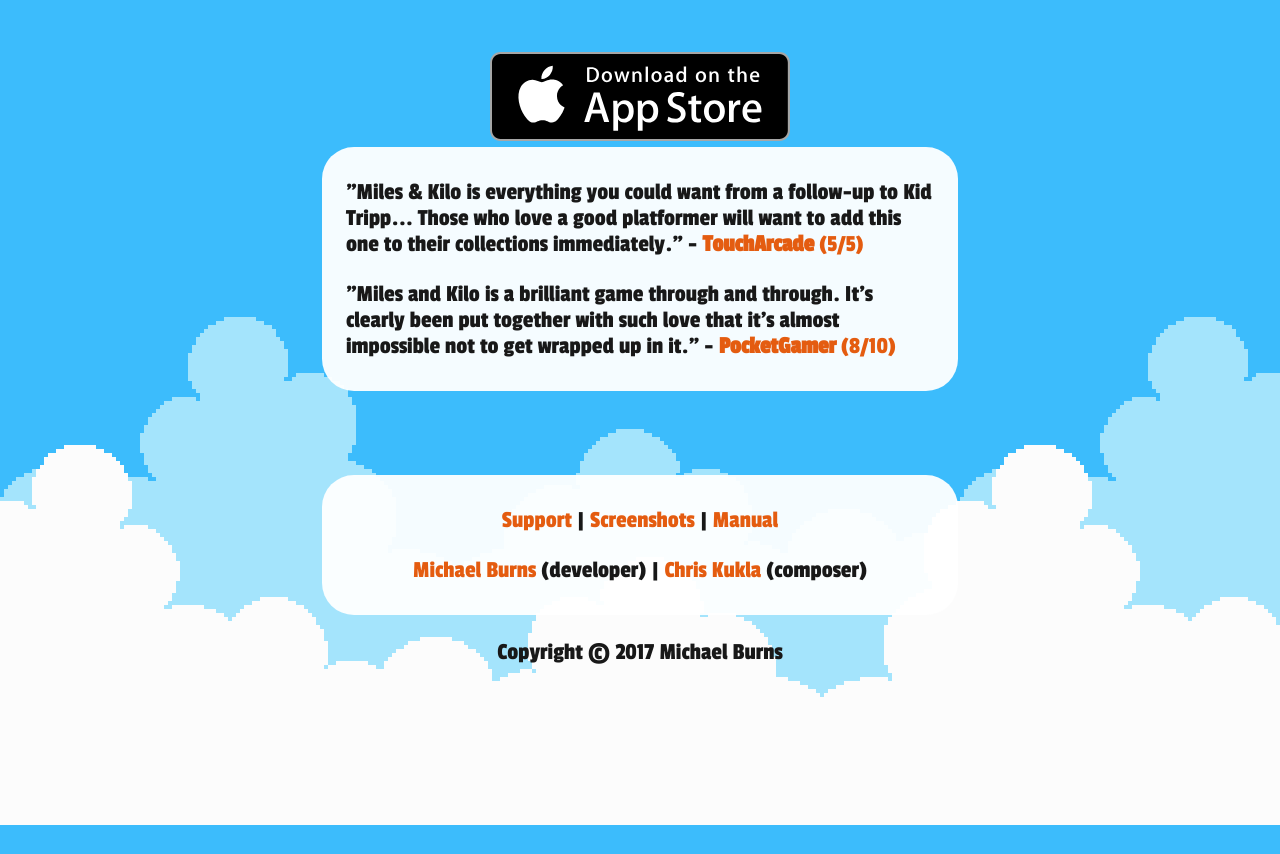
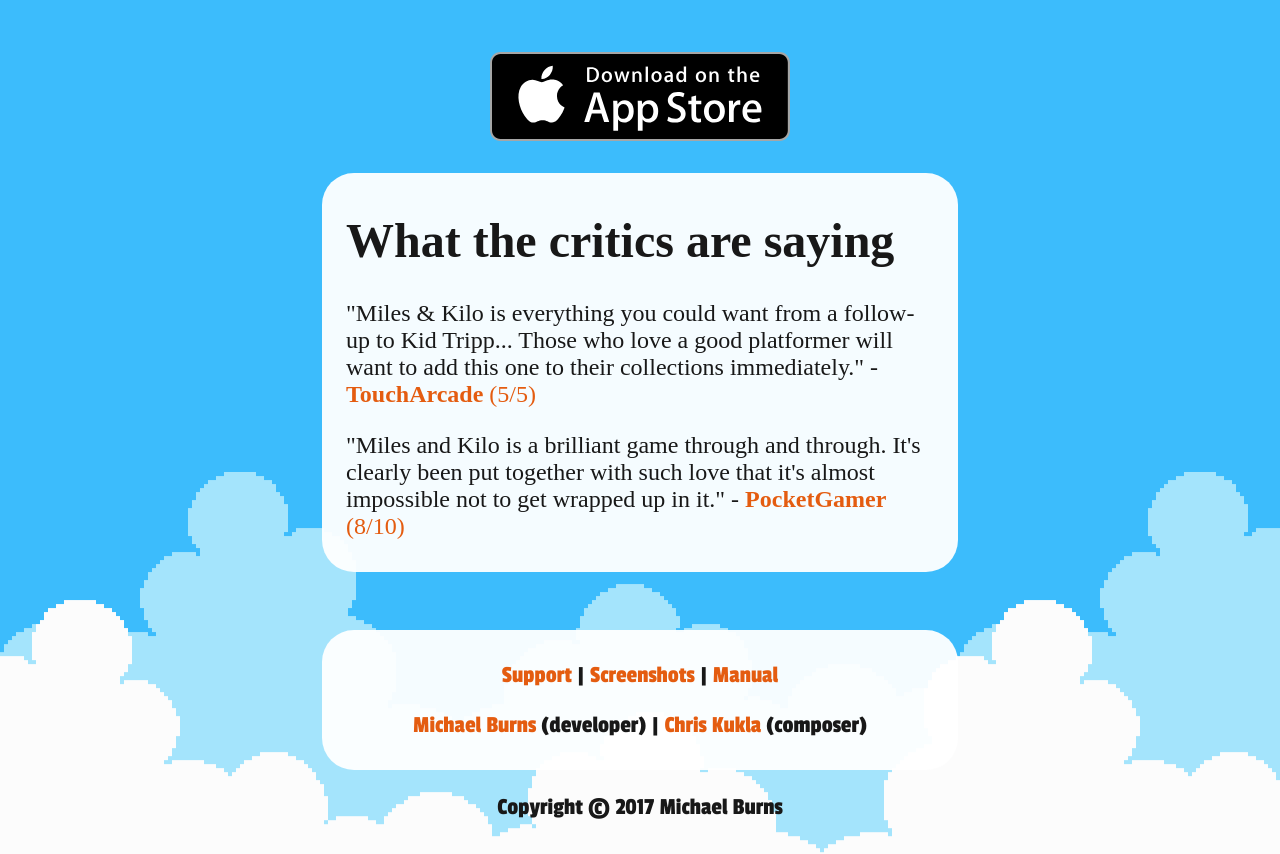
Before and after one commit to thatpixelguy/milesandkilo, a Jekyll site: the page built from index.html, in a window 1280 px wide and 900 px high, scrolled down 556 px, cut to the strip 46-900 px from the top of the window. Built offline with Jekyll 4.4.1, drawn with Linux system fonts in a browser that asks for light colours; some web fonts are replaced; before the commit the page ends 1427 px from its top, so only the background shows below that.

Commit message:
Updated index.html

```diff
--- a/index.html
+++ b/index.html
@@ -14,11 +14,14 @@
     </a>
   </center>
 
-  <div class='textblock'>
+  <br/>
+
+  <div class='textblock' style='font-family: Boogaloo;'>
+    <h1>What the critics are saying</h1>
     <p>"Miles & Kilo is everything you could want from a follow-up to Kid Tripp... Those who love a good platformer will want to add this one to their collections immediately." - <a href='http://toucharcade.com/2017/05/12/miles-kilo-review-its-dog-gone-great/'><b>TouchArcade</b> (5/5)</a></p>
 
 	<p>"Miles and Kilo is a brilliant game through and through. It's clearly been put together with such love that it's almost impossible not to get wrapped up in it." - <a href='http://www.pocketgamer.co.uk/r/iPhone/Miles+%26+Kilo/review.asp?c=73934'><b>PocketGamer</b> (8/10)</a></p>
 
   </div>
 
-<br/><br/>
+<br/>
```
